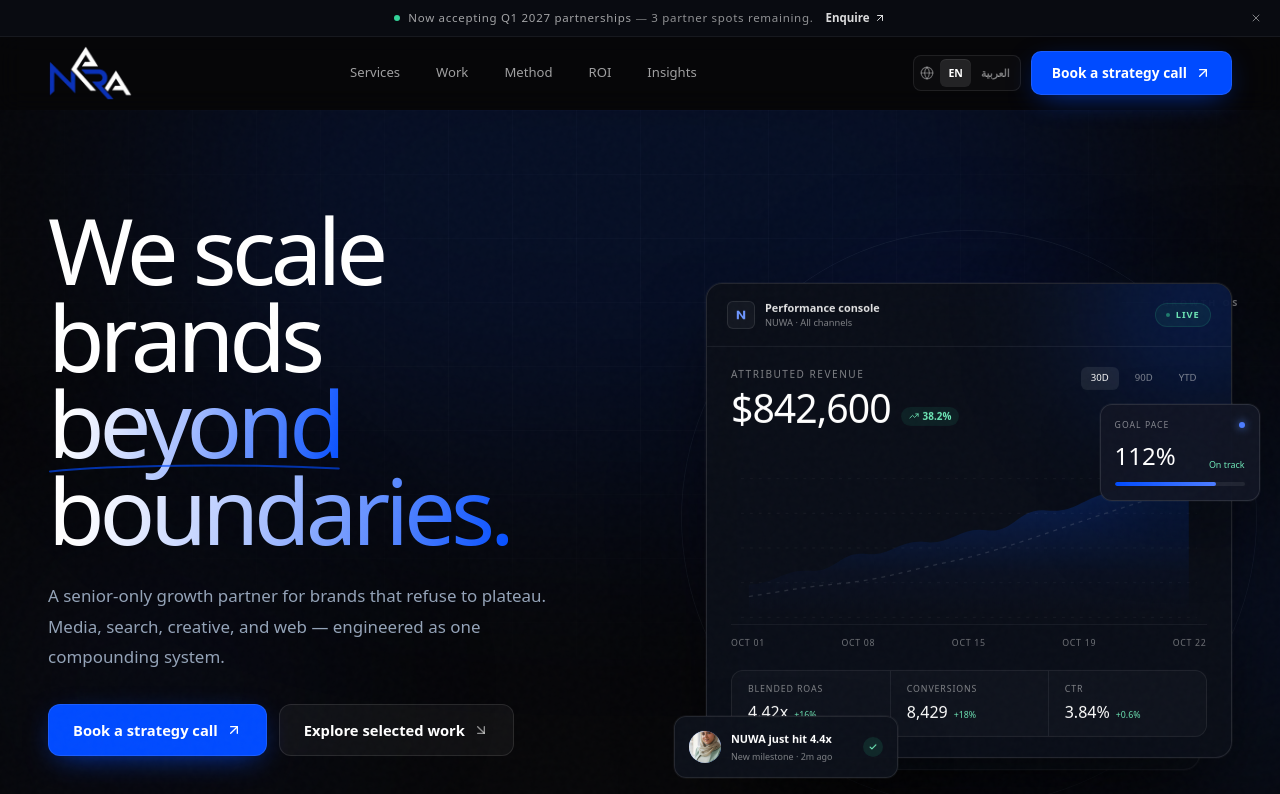
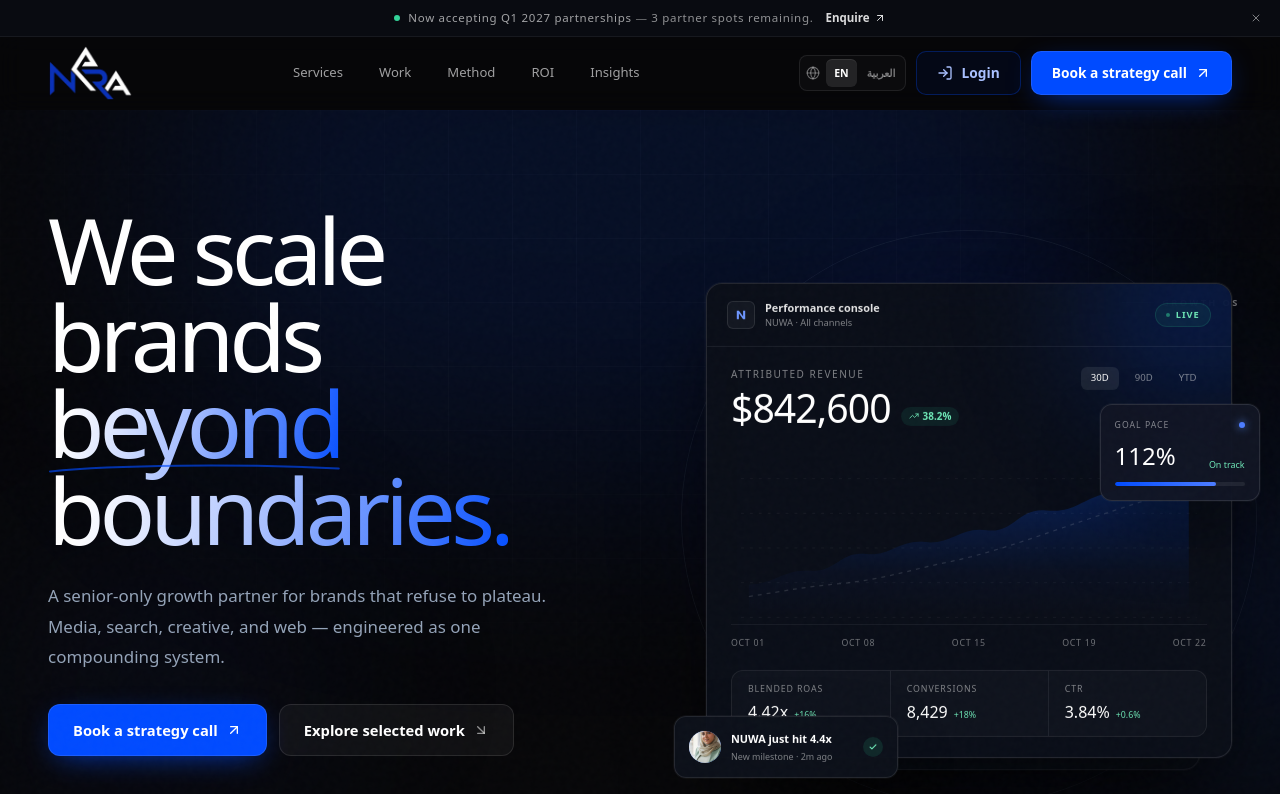
Before and after one commit to engAbdelrahman8788/nara-agency, a Next.js app: page / in a window 1280 px wide. Shown: the top 794 px of the page. Built offline with nearby package versions, Linux system fonts and the light colour scheme.

Commit message:
Add prominent login action to the public header

```diff
--- a/components/site/site-header.tsx
+++ b/components/site/site-header.tsx
@@ -3,7 +3,7 @@
 import { useEffect, useState } from "react";
 import Link from "next/link";
 import { usePathname } from "next/navigation";
-import { ArrowUpRight, Menu, X } from "lucide-react";
+import { ArrowUpRight, LogIn, Menu, X } from "lucide-react";
 import { Logo } from "@/components/brand/logo";
 import { buttonStyles } from "@/components/ui/button";
 import { LanguageSwitcher } from "@/components/ui/language-switcher";
@@ -103,7 +103,7 @@ export function SiteHeader() {
             <Link
               key={link.href}
               href={resolveHref(link.href)}
-              className="group relative rounded-lg px-4 py-2 text-[0.82rem] font-medium text-white/62 transition-colors duration-300 hover:text-white"
+              className="group relative rounded-lg px-3 py-2 text-[0.82rem] font-medium text-white/62 transition-colors duration-300 hover:text-white xl:px-4"
             >
               {link.label}
               <span className="absolute inset-x-4 -bottom-0.5 h-px origin-left scale-x-0 bg-gradient-to-r from-electric-soft to-transparent transition-transform duration-300 group-hover:scale-x-100 rtl:origin-right rtl:bg-gradient-to-l" />
@@ -113,7 +113,18 @@ export function SiteHeader() {
 
         <div className="hidden items-center gap-2.5 lg:flex">
           <LanguageSwitcher />
-          <Link href={resolveHref("#contact")} className={buttonStyles({ size: "md", className: "px-4" })}>
+          <Link
+            href="/login"
+            aria-label={t.nav.loginAria}
+            className={buttonStyles({ variant: "outline", size: "md", className: "px-3.5" })}
+          >
+            <LogIn className="h-4 w-4 rtl:-scale-x-100" />
+            <span className="hidden xl:inline">{t.nav.login}</span>
+          </Link>
+          <Link
+            href={resolveHref("#contact")}
+            className={buttonStyles({ size: "md", className: "px-4 max-xl:px-3.5" })}
+          >
             {t.nav.bookCall}
             <ArrowUpRight className="h-4 w-4 transition-transform duration-300 group-hover/button:-translate-y-0.5 group-hover/button:translate-x-0.5 rtl:group-hover/button:-translate-x-0.5" />
           </Link>
@@ -155,7 +166,15 @@ export function SiteHeader() {
                 </Link>
               ))}
             </nav>
-            <div className="mt-5 grid grid-cols-1 gap-2.5">
+            <div className="mt-5 grid grid-cols-1 gap-2.5 sm:grid-cols-2">
+              <Link
+                href="/login"
+                onClick={() => setMobileOpen(false)}
+                className={buttonStyles({ variant: "outline", size: "lg", className: "w-full" })}
+              >
+                <LogIn className="h-4 w-4 rtl:-scale-x-100" />
+                {t.nav.login}
+              </Link>
               <Link
                 href={resolveHref("#contact")}
                 onClick={() => setMobileOpen(false)}
--- a/lib/i18n/translations.ts
+++ b/lib/i18n/translations.ts
@@ -479,6 +479,8 @@ const en = {
       { label: "Insights", href: "#insights" },
     ],
     bookCall: "Book a strategy call",
+    login: "Login",
+    loginAria: "Sign in to your NARA workspace",
     openMenu: "Open menu",
     closeMenu: "Close menu",
     locations: "New York · London · Worldwide",
@@ -973,6 +975,8 @@ const ar: Dictionary = {
       { label: "الرؤى", href: "#insights" },
     ],
     bookCall: "احجز جلسة استراتيجية",
+    login: "تسجيل الدخول",
+    loginAria: "تسجيل الدخول إلى مساحة عمل NARA",
     openMenu: "افتح القائمة",
     closeMenu: "أغلق القائمة",
     locations: "نيويورك · لندن · حول العالم",
```
